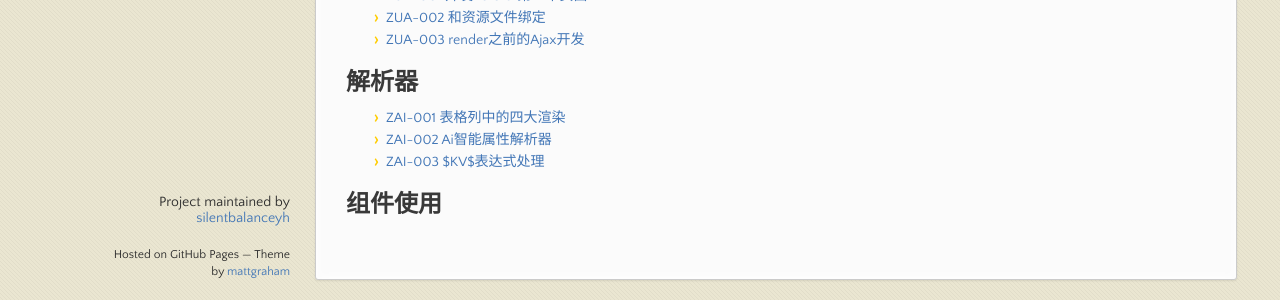
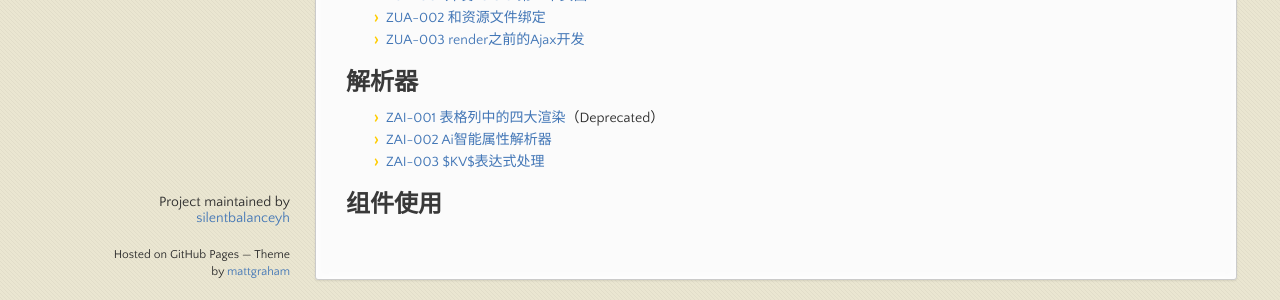
Before and after one commit to silentbalanceyh/mi-kb, a Jekyll site: the page built from zero-ui/main.md, in a window 1280 px wide and 1093 px high. Shown: the part 773-1073 px from the top of the window. Built offline with Jekyll 4.4.1, drawn with Linux system fonts in a browser that asks for light colours; our own code applies the rules of GitHub Pages for plain Markdown files.

Commit message:
Updates zero-ui/main.md
Auto commit by GitBook Editor

```diff
--- a/zero-ui/main.md
+++ b/zero-ui/main.md
@@ -28,7 +28,7 @@ Zero UI文档用来讲解Zero UI框架的基本用法（[http://www.vertxui.cn](
 
 ## 解析器
 
-* [ZAI-001 表格列中的四大渲染](/zero-ui/5-zero-ui-attribute-analyzer/zai-001-biao-ge-lie-zhong-de-si-da-xuan-ran.html)
+* [ZAI-001 表格列中的四大渲染](/zero-ui/5-zero-ui-attribute-analyzer/zai-001-biao-ge-lie-zhong-de-si-da-xuan-ran.html)（Deprecated）
 * [ZAI-002 Ai智能属性解析器](/zero-ui/5-zero-ui-attribute-analyzer/zai-002-aizhi-neng-shu-xing-jie-xi-qi.html)
 * [ZAI-003 $KV$表达式处理](/zero-ui/5-zero-ui-attribute-analyzer/zai-003-kvbiao-da-shi-chu-li.html)
 
```
